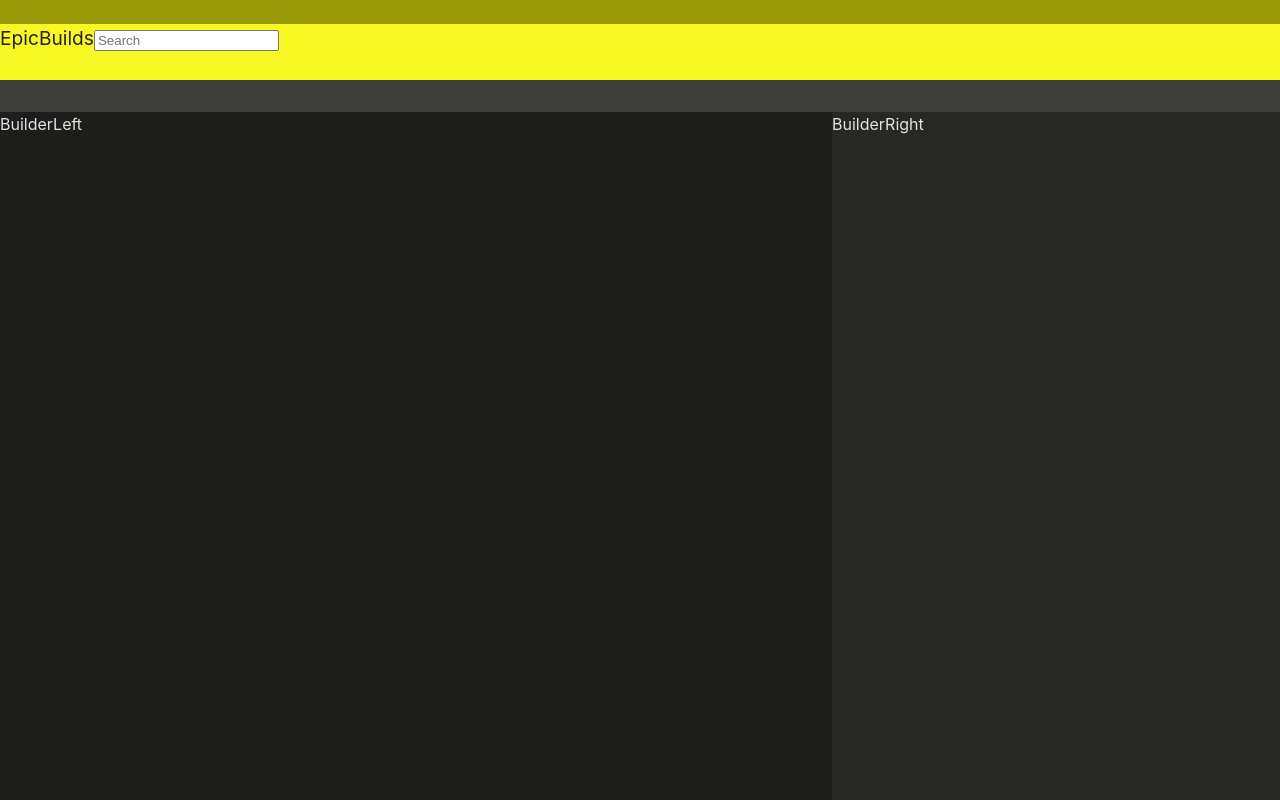
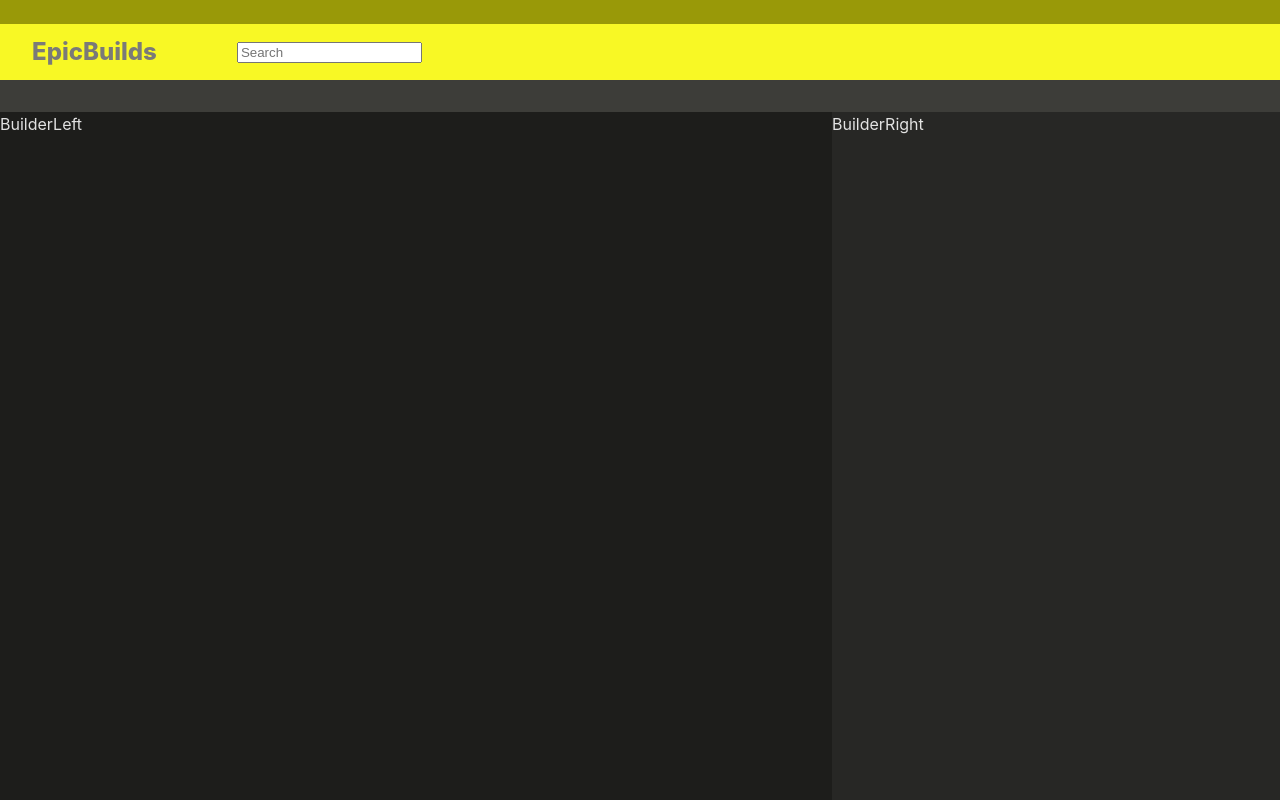
Before and after one commit to daoistcoder/epic-pc-builder-demo, a React (Vite) app in the folder client/: page / in a window 1280 px wide. Shown: the top 800 px of the page. Built offline with nearby package versions, Linux system fonts and the light colour scheme.

Commit message:
update css

```diff
--- a/client/src/index.css
+++ b/client/src/index.css
@@ -37,8 +37,20 @@ body {
 }
 
 .navMiddle{
+  display:flex;
+  padding-left: 2rem;
+  justify-content: flex-start;
+  align-items: center;
   height: 3.5rem;
   background-color: rgb(248, 248, 37);
+  font-size: x-large;
+  font-weight: 800;
+  color: rgb(122, 122, 120);
+}
+
+.navMiddle input{
+  margin-left: 5rem;
+  font-size: ;
 }
 
 .navBottom {
```
